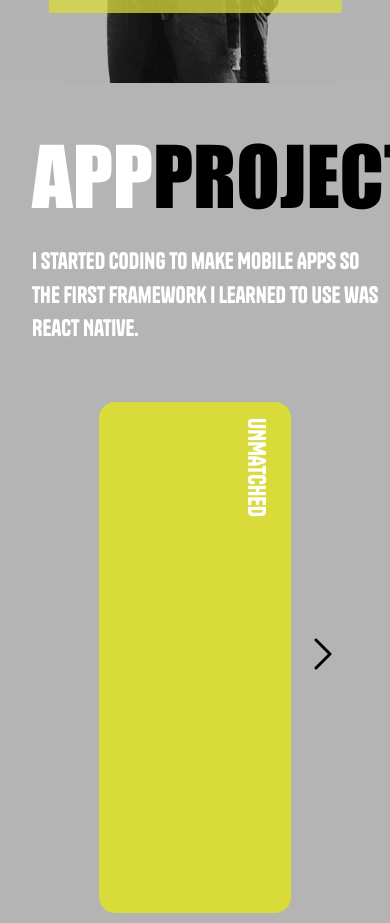
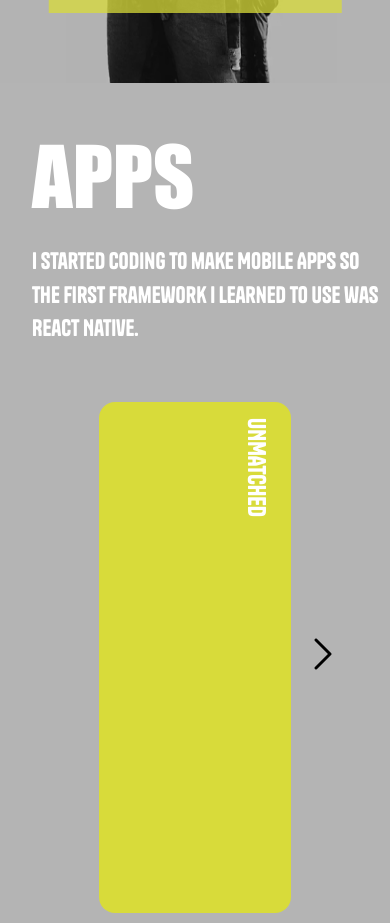
Before and after one commit to eledorusso/edoRussoPortfolio, a React (Vite) app: page / in a window 390 px wide. Shown: the part 1560-2483 px from the top of the page. Built offline with nearby package versions, Linux system fonts and the light colour scheme.

Commit message:
fixed overflow mobile ver

```diff
--- a/src/App.css
+++ b/src/App.css
@@ -15,7 +15,7 @@
 }
 
 .mainContainer {
-  width: 100%;
+  width: 100vw;
   height: 100vh;
   display: flex;
   background-color: #b4b4b4;
--- a/src/components/Page3/Page3.jsx
+++ b/src/components/Page3/Page3.jsx
@@ -504,8 +504,8 @@
       <div className={styles.mainContainer}>
         {/* TEXTS */}
         <h2 className={styles.title}>
-          APP
-          <span className="text-black">PROJECTS</span>
+          APPS
+          {/* <span className="text-black">PROJECTS</span> */}
         </h2>
 
         {hovering === "UNMATCHED" ? (
```
